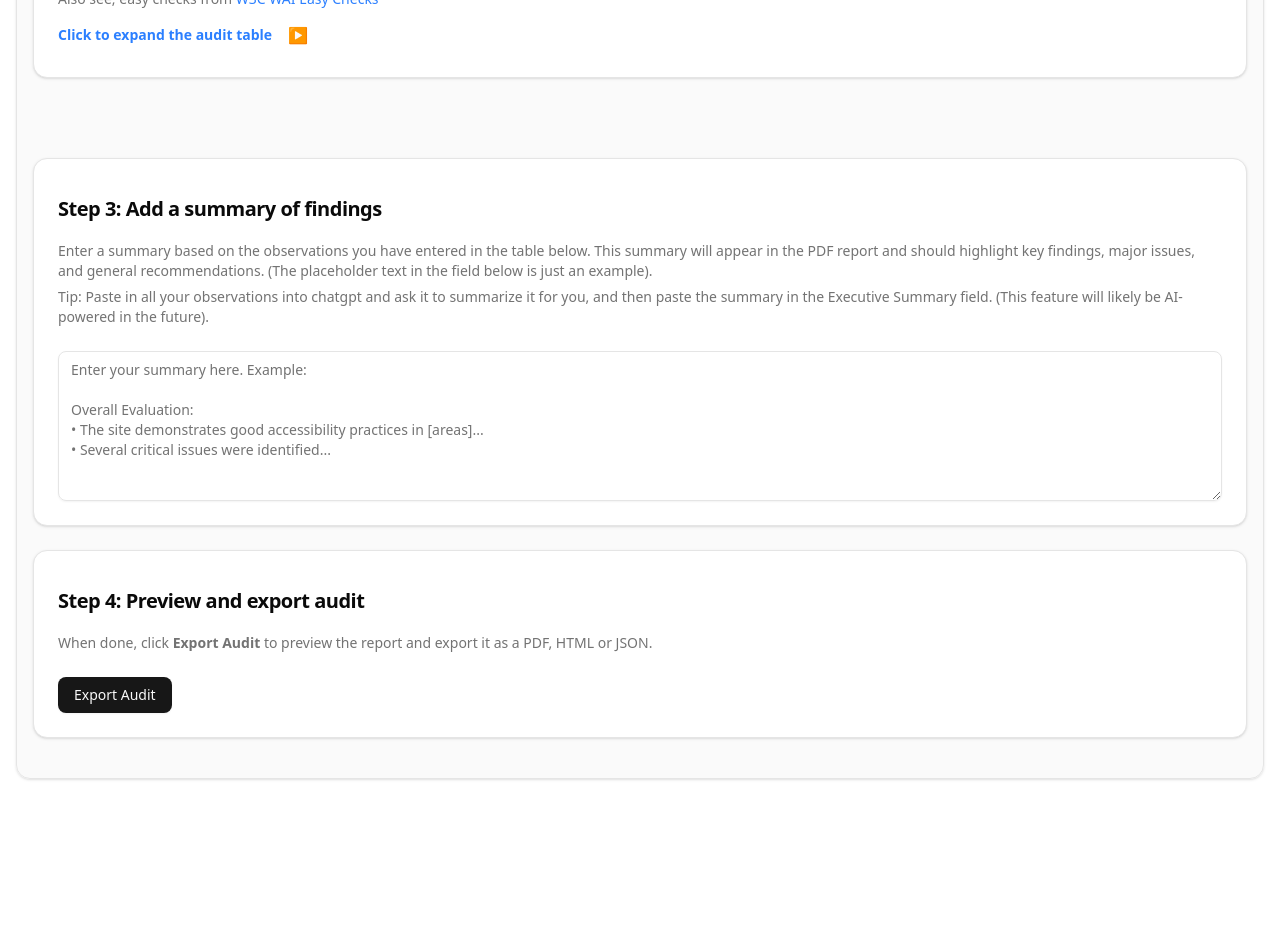
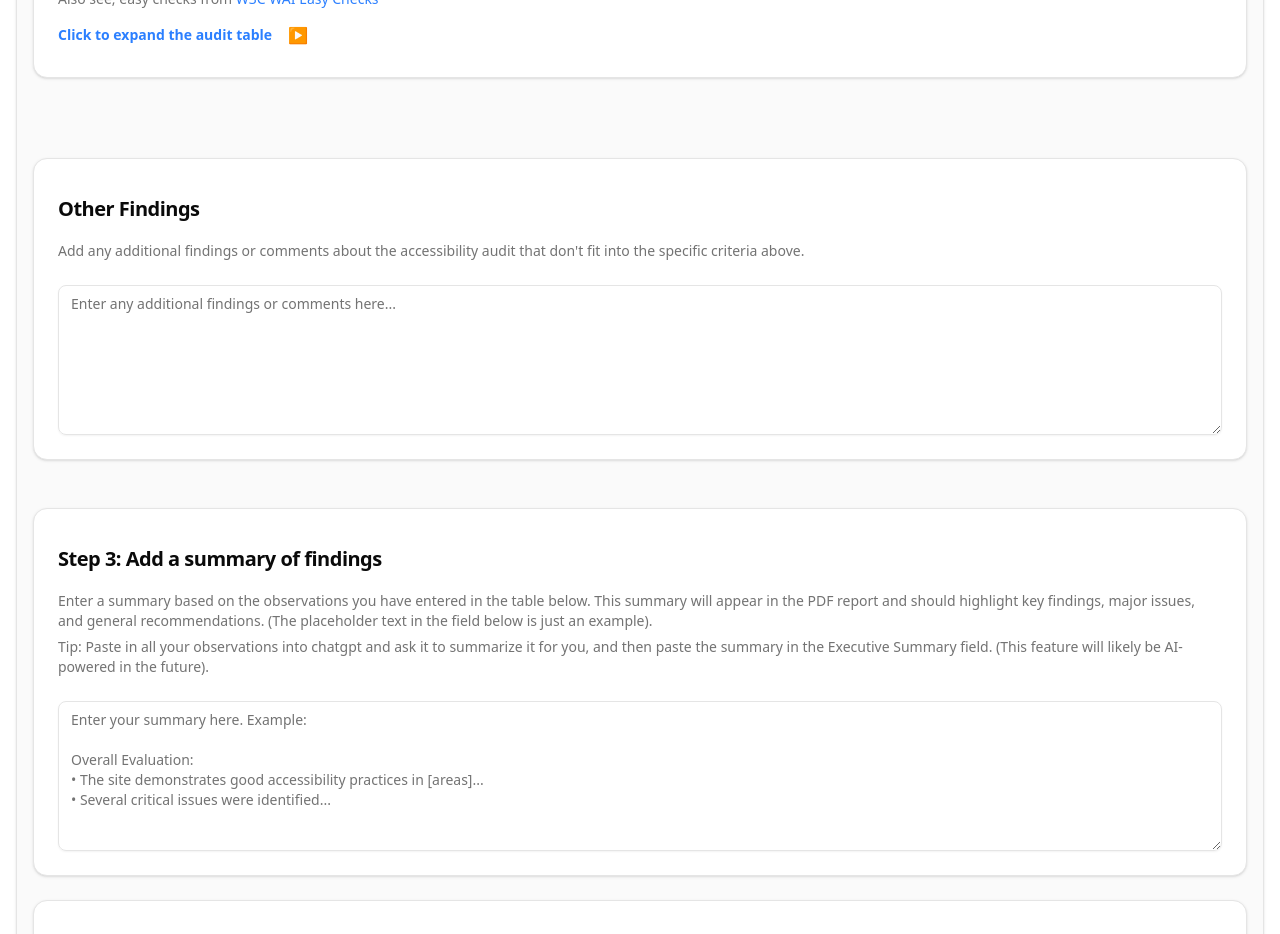
Before and after one commit to hanna-fmw/wcag-compliance-tracker, a Next.js app: page /basic-tests in a window 1280 px wide. Shown: the part 1600-2534 px from the top of the page. Before the commit the page ends 2443 px from the top, so only its background shows below. Built offline with nearby package versions, Linux system fonts and the light colour scheme.

Commit message:
Add 'Other Findings' section to BasicTestsPage and InDepthTestsPage for additional comments on accessibility audits. Update ReportPreview to display these findings. Enhance state management for new findings in localStorage and improve user interaction with textarea inputs.

```diff
--- a/app/basic-tests/page.js
+++ b/app/basic-tests/page.js
@@ -107,8 +107,7 @@ export default function BasicTestsPage() {
 	const [showPreview, setShowPreview] = useState(false)
 	const [previewData, setPreviewData] = useState(null)
 	const [executiveSummary, setExecutiveSummary] = useState('')
-
-	// Add dateCreated state
+	const [otherFindings, setOtherFindings] = useState('')
 	const [dateCreated, setDateCreated] = useState(new Date().toISOString())
 	const [clientName, setClientName] = useState('')
 	const [clientId, setClientId] = useState('')
@@ -137,6 +136,7 @@ export default function BasicTestsPage() {
 					completedItems,
 					urls,
 					selectedUrl,
+					otherFindings,
 				} = JSON.parse(savedData)
 				console.log('Parsed basic tests data:', {
 					clientName,
@@ -147,6 +147,7 @@ export default function BasicTestsPage() {
 					completedItems,
 					urls,
 					selectedUrl,
+					otherFindings,
 				})
 				// Only set state if we have actual data
 				if (Object.keys(observations || {}).length > 0 || (urls && urls.length > 0)) {
@@ -158,6 +159,7 @@ export default function BasicTestsPage() {
 					setCompletedItems(completedItems || {})
 					setUrls(urls || [])
 					setSelectedUrl(selectedUrl || '')
+					setOtherFindings(otherFindings || '')
 				}
 			} catch (error) {
 				console.error('Error parsing saved basic tests data:', error)
@@ -177,6 +179,7 @@ export default function BasicTestsPage() {
 			completedItems,
 			urls,
 			selectedUrl,
+			otherFindings,
 		}
 		console.log('Basic tests data to save:', auditData)
 		// Only save if we have actual data
@@ -192,6 +195,7 @@ export default function BasicTestsPage() {
 		completedItems,
 		urls,
 		selectedUrl,
+		otherFindings,
 	])
 
 	const handleAddUrl = () => {
@@ -257,6 +261,7 @@ export default function BasicTestsPage() {
 			observations: observationsWithDetails,
 			dateCreated,
 			executiveSummary,
+			otherFindings,
 		}
 
 		setPreviewData(auditData)
@@ -276,6 +281,7 @@ export default function BasicTestsPage() {
 			setUrls([])
 			setSelectedUrl('')
 			setNewUrl('')
+			setOtherFindings('')
 		}
 	}
 
@@ -1970,6 +1976,30 @@ export default function BasicTestsPage() {
 										</CardContent>
 									</Card>
 								</div>
+								{/* Other Findings section */}
+								<div className='py-6'>
+									<Card>
+										<CardHeader>
+											<CardTitle>
+												<h3 className='text-xl font-semibold leading-none tracking-tight py-4'>
+													Other Findings
+												</h3>
+											</CardTitle>
+											<p className='text-sm text-muted-foreground'>
+												Add any additional findings or comments about the accessibility audit that
+												don't fit into the specific criteria above.
+											</p>
+										</CardHeader>
+										<CardContent>
+											<Textarea
+												value={otherFindings}
+												onChange={(e) => setOtherFindings(e.target.value)}
+												className='min-h-[150px]'
+												placeholder='Enter any additional findings or comments here...'
+											/>
+										</CardContent>
+									</Card>
+								</div>
 								{/* Executive summary section */}
 								<div className='py-6'>
 									<Card>
--- a/app/components/ReportPreview.js
+++ b/app/components/ReportPreview.js
@@ -330,6 +330,15 @@ export default function ReportPreview({ auditData, onClose }) {
 						</div>
 					</section>
 
+					{auditData.otherFindings && (
+						<section className='report-section'>
+							<h2 className='report-heading'>Other Findings</h2>
+							<div className='report-text'>
+								<p className='executive-summary'>{auditData.otherFindings}</p>
+							</div>
+						</section>
+					)}
+
 					<section className='report-section'>
 						<h2 className='report-heading'>Next Steps & Recommended Actions</h2>
 						<p className='report-text'>
--- a/app/in-depth-tests/page.js
+++ b/app/in-depth-tests/page.js
@@ -666,6 +666,7 @@ export default function InDepthTestsPage() {
 	const [showPreview, setShowPreview] = useState(false)
 	const [previewData, setPreviewData] = useState(null)
 	const [executiveSummary, setExecutiveSummary] = useState('')
+	const [otherFindings, setOtherFindings] = useState('')
 	const [expandedSections, setExpandedSections] = useState({
 		testResults: false,
 		step1: false,
@@ -698,6 +699,7 @@ export default function InDepthTestsPage() {
 					completedItems,
 					urls,
 					selectedUrl,
+					otherFindings,
 				} = JSON.parse(savedData)
 				console.log('Parsed data:', {
 					clientName,
@@ -708,6 +710,7 @@ export default function InDepthTestsPage() {
 					completedItems,
 					urls,
 					selectedUrl,
+					otherFindings,
 				})
 				// Only set state if we have actual data
 				if (Object.keys(observations || {}).length > 0 || (urls && urls.length > 0)) {
@@ -719,6 +722,7 @@ export default function InDepthTestsPage() {
 					setCompletedItems(completedItems || {})
 					setUrls(urls || [])
 					setSelectedUrl(selectedUrl || '')
+					setOtherFindings(otherFindings || '')
 				}
 			} catch (error) {
 				console.error('Error parsing saved data:', error)
@@ -738,6 +742,7 @@ export default function InDepthTestsPage() {
 			completedItems,
 			urls,
 			selectedUrl,
+			otherFindings,
 		}
 		console.log('Data to save:', auditData)
 		// Only save if we have actual data
@@ -753,6 +758,7 @@ export default function InDepthTestsPage() {
 		completedItems,
 		urls,
 		selectedUrl,
+		otherFindings,
 	])
 
 	const handleAddUrl = () => {
@@ -819,6 +825,7 @@ export default function InDepthTestsPage() {
 			observations: observationsWithDetails,
 			dateCreated,
 			executiveSummary,
+			otherFindings,
 		}
 
 		setPreviewData(auditData)
@@ -838,6 +845,7 @@ export default function InDepthTestsPage() {
 			setUrls([])
 			setSelectedUrl('')
 			setNewUrl('')
+			setOtherFindings('')
 		}
 	}
 
@@ -1213,6 +1221,30 @@ export default function InDepthTestsPage() {
 										</CardContent>
 									</Card>
 								</div>
+								{/* Other Findings section */}
+								<div className='py-6'>
+									<Card>
+										<CardHeader>
+											<CardTitle>
+												<h3 className='text-xl font-semibold leading-none tracking-tight py-4'>
+													Other Findings
+												</h3>
+											</CardTitle>
+											<p className='text-sm text-muted-foreground'>
+												Add any additional findings or comments about the accessibility audit that
+												don't fit into the specific criteria above.
+											</p>
+										</CardHeader>
+										<CardContent>
+											<Textarea
+												value={otherFindings}
+												onChange={(e) => setOtherFindings(e.target.value)}
+												className='min-h-[150px]'
+												placeholder='Enter any additional findings or comments here...'
+											/>
+										</CardContent>
+									</Card>
+								</div>
 								{/* Executive summary section */}
 								<div className='py-6'>
 									<Card>
```
